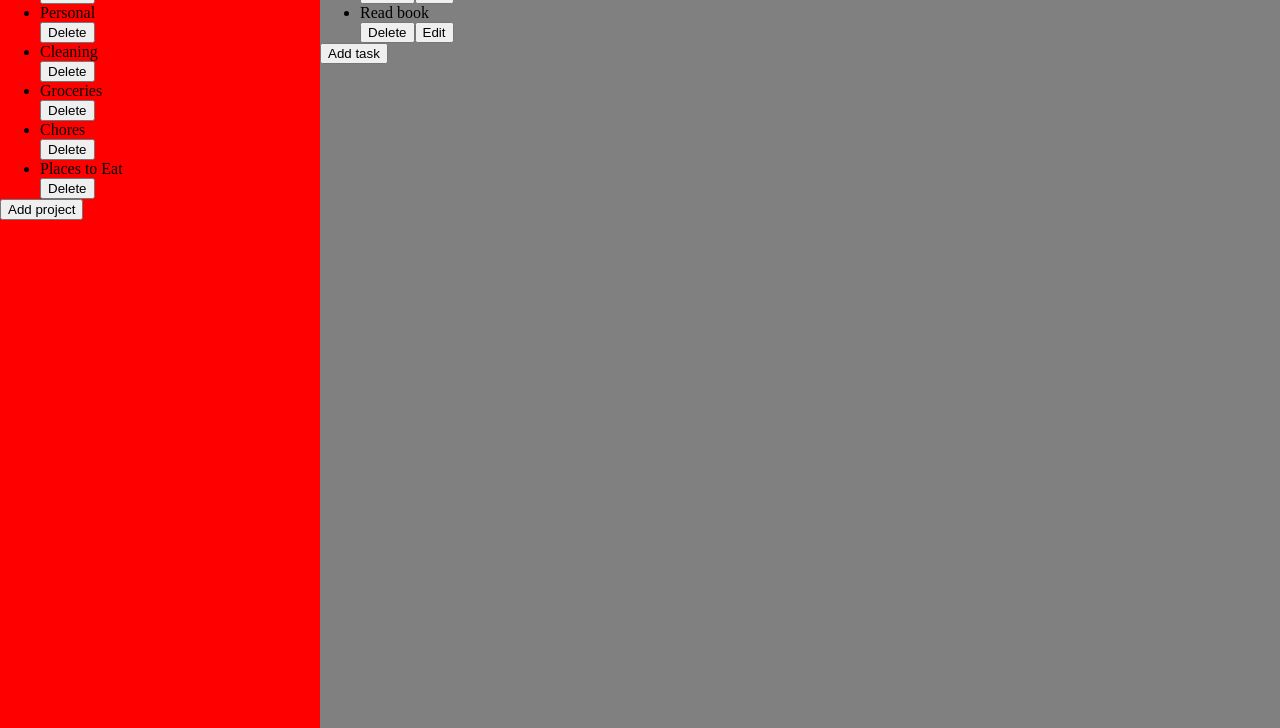
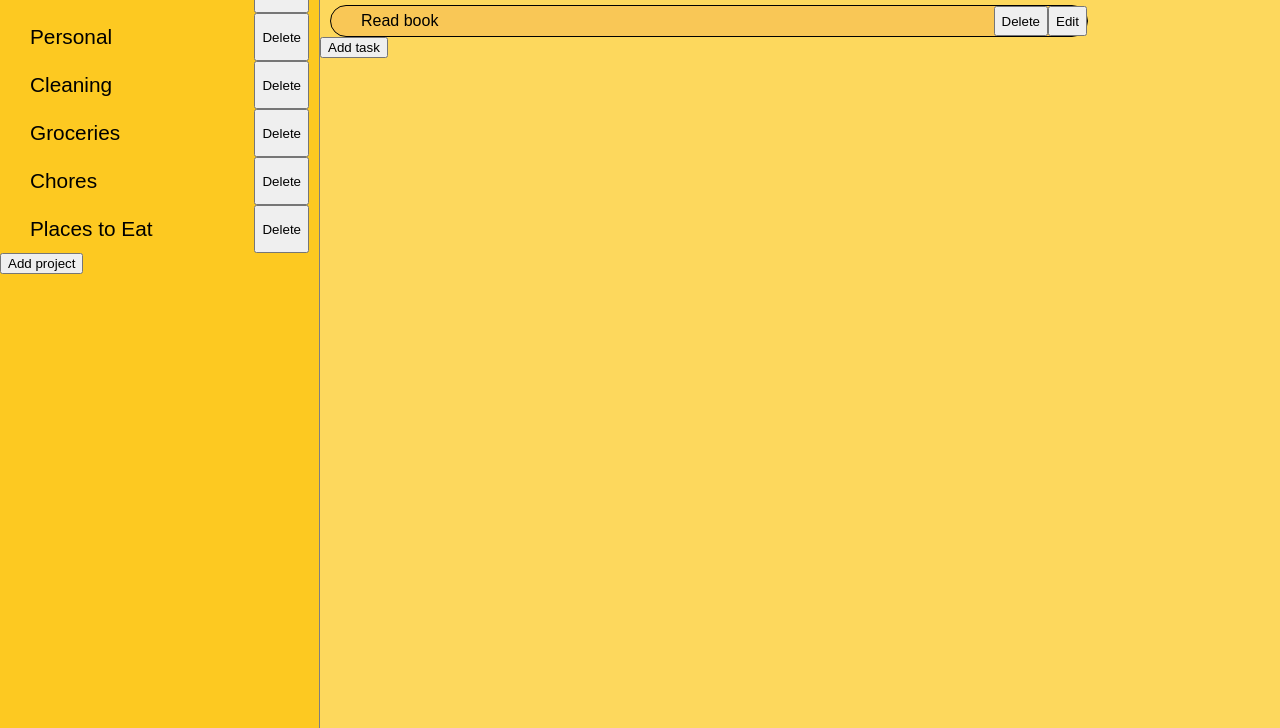
Before and after one commit to zwhahn/Todo_List, a website built with webpack: page src/template.html in a window 1280 px wide. Shown: the part 72-800 px from the top of the page. Built offline with nearby package versions, Linux system fonts and the light colour scheme.

Commit message:
Style project list and task list

```diff
--- a/src/DOMInterface.js
+++ b/src/DOMInterface.js
@@ -77,11 +77,15 @@ function showProjectList() {
     // Add all projects back
     for (const project in TodoApp.getAllProjects()) {
         console.log(project);
+
         const projectListItem = document.createElement("li");
+        projectListItem.classList.add('project-list-item')
         const projectTitle = document.createElement("div");
+        projectTitle.classList.add('project-title')
 
-        // Delete project button
+        // Add delete project button
         const projectDeleteBtn = document.createElement("button");
+        projectDeleteBtn.classList.add('project-delete-btn');
         projectDeleteBtn.innerText = 'Delete';
         projectDeleteBtn.addEventListener("click", () => {
             projectDeletion(project)
@@ -89,7 +93,7 @@ function showProjectList() {
 
         projectTitle.textContent = project;
         projectTitle.addEventListener('click', function() {
-            showTodoList(this.textContent);
+            showTodoList(project);
         });
         projectListItem.appendChild(projectTitle);
         projectListItem.appendChild(projectDeleteBtn);
@@ -114,10 +118,10 @@ function showTodoList(project) {
     // Get todo objects
     const todoItems = TodoApp.getProjectTodoItems(project);
     todoItems.forEach(todoItem => {
-        const todoTitle = todoItem.getTitle();
-        console.log(todoTitle);
         const todoListItem = document.createElement("li");
-        const todoTask = document.createElement("div");
+        todoListItem.classList.add('todo-list-item')
+        const todoTitle = document.createElement("div");
+        todoTitle.classList.add('todo-title')
 
         // Delete todo button
         const todoDeleteBtn = document.createElement("button");
@@ -132,8 +136,8 @@ function showTodoList(project) {
             openTaskdialogue(todoItem);
         })
 
-        todoTask.textContent = todoTitle;
-        todoListItem.appendChild(todoTask);
+        todoTitle.textContent = todoItem.getTitle();
+        todoListItem.appendChild(todoTitle);
         todoListItem.appendChild(todoDeleteBtn);
         todoListItem.appendChild(editTaskBtn);
         taskList.appendChild(todoListItem);
--- a/src/styles.css
+++ b/src/styles.css
@@ -1,6 +1,18 @@
+:root {
+    --main-task-bg: #fdd85d;
+    --main-project-bg: #fdc921;
+    font-family: Arial, Helvetica, sans-serif;
+    --project-corner-radius: 0px;
+  }
+
+
 * {
     margin: 0;
     box-sizing: border-box;
+}
+
+li {
+    list-style-type: none;
 }
 
 .layout {
@@ -10,11 +22,60 @@
 }
 
 .project-sidebar {
-    background-color: red;
-    width: 100%;
-    height: 100%;
+    background-color: var(--main-project-bg);
+    border-right: gray solid 1px;
 }
 
 .main {
-    background-color: gray;
+    background-color: var(--main-task-bg);
 }
+
+#project-list, #task-list {
+    display: grid;
+    padding: 0px 0px 0px 0px;
+}
+
+#task-list {
+    row-gap: 0.5em;
+    width: 80%;
+    padding: 0px 0px 0px 10px;
+}
+
+.project-list-item, .todo-list-item {
+    display: flex;
+    padding-left: 30px;
+}
+
+.project-list-item {
+    height: 3em;
+}
+
+.todo-list-item {
+    background-color: rgba(200, 0, 0, 0.08);
+    border-radius: 100px;
+    border: black solid 1px;
+    height: 2em;
+}
+
+.project-list-item:hover, .todo-list-item:hover  {
+    background-color: rgba(200, 0, 0, 0.1);
+}
+
+.project-title, .todo-title {
+    display: flex;
+    margin: auto;
+    align-items: center;
+    height: 100%;
+    width: 100%;
+    cursor: auto;
+}
+
+.project-title {
+    font-size: 1.3em;
+}
+
+.project-delete-btn{
+    margin-left: auto;
+    /* border-radius: var(--project-corner-radius); */
+    margin-right: 10px;
+}
```
